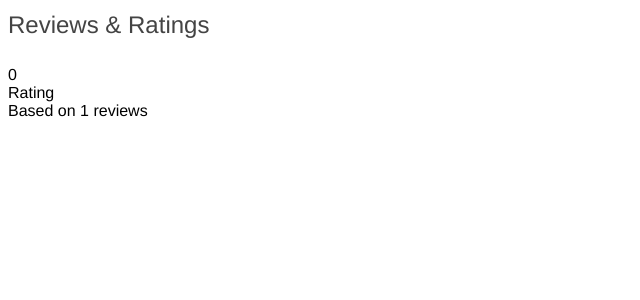
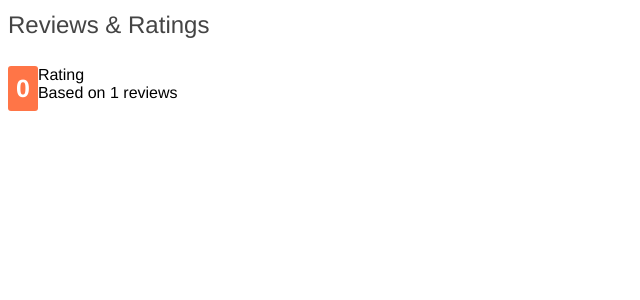
Before and after one commit to hostelhub/reviews-and-ratings2, a React app: page / in a window 1280 px wide. Shown: the top 300 px of the page, without its empty margins (0-640 px from the left). Built offline with nearby package versions, Linux system fonts and the light colour scheme; no server answers; the HTML template or start-up script is replaced by a standard one.

Commit message:
Implement styling for Score

```diff
--- a/client/src/components/TotalRatings.jsx
+++ b/client/src/components/TotalRatings.jsx
@@ -1,4 +1,18 @@
 import React from 'react';
+import styled from 'styled-components';
+
+const Ratings = styled.div`
+  display: flex;
+`;
+
+const Score = styled.div`
+  background-color: #ff7547;
+  border-radius: 3px;
+  color: #fff;
+  font-size: 25px;
+  font-weight: bold;
+  padding: 8px;
+`;
 
 class TotalRatings extends React.Component {
   constructor (props) {
@@ -21,13 +35,13 @@ class TotalRatings extends React.Component {
 
   render () {
     return(
-      <div className="totalRatings">
-        <div className="score">{this.props.totalRatings}</div>
+      <Ratings>
+        <Score>{this.props.totalRatings}</Score>
         <div className="ratingDetails">
           <div className="scoreRank">{this.getScoreRank(Number(this.props.totalRatings))}</div>
           <div className="totalReviews">Based on {this.props.amtOfRatings} reviews</div>
         </div>
-      </div>
+      </Ratings>
     )
   }
 }
```
Also changed, not shown: 1 other file (tests, documents, lock files or other folders).
